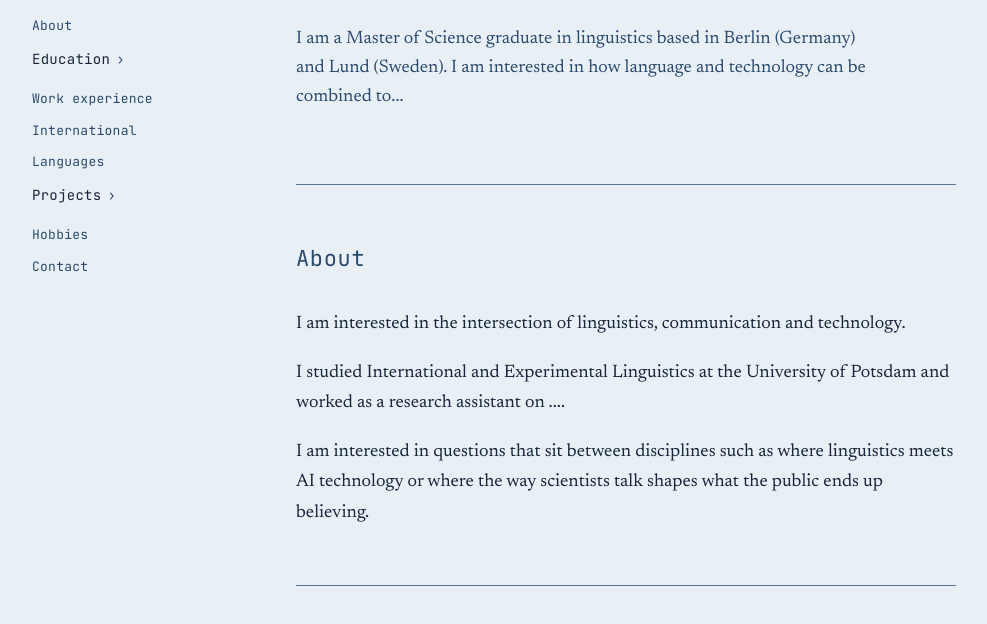
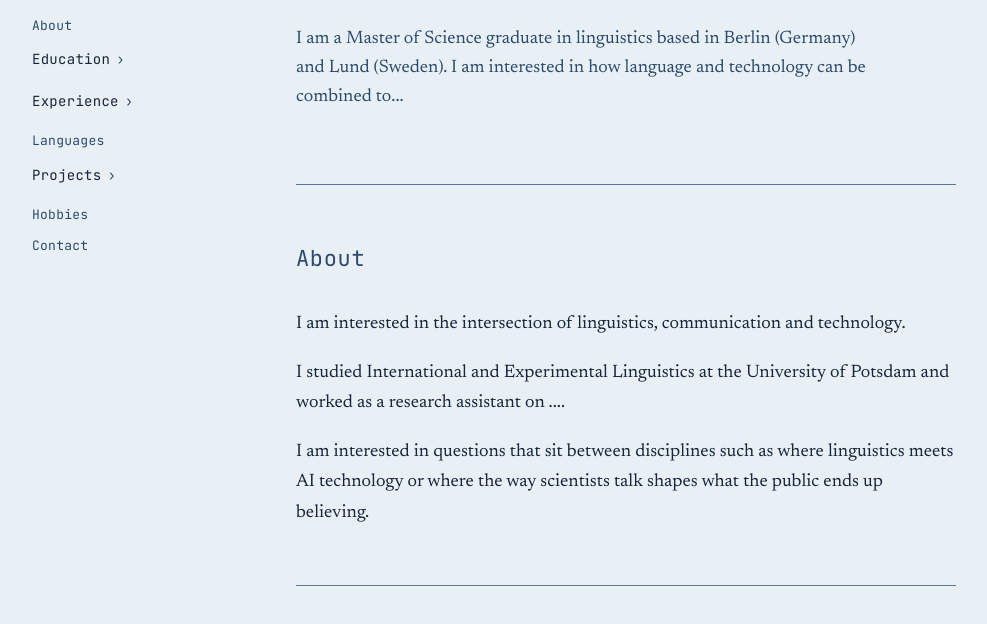
Before and after one commit to Chiara-Meisch/Chiara-Meisch.github.io, a plain HTML site: page index.html in a window 1280 px wide. Shown: the part 176-800 px from the top of the page, without its empty margins (108-1095 px from the left). Drawn offline with Linux system fonts and the light colour scheme.

Commit message:
Update index.html

```diff
--- a/index.html
+++ b/index.html
@@ -468,11 +468,17 @@
   </button>
   <div class="group-children" data-group="education">
     <a href="#degrees" class="sub">Degrees</a>
-    <a href="#certificates" class="sub">Certificates</a>
+    <a href="#certificates" class="sub">Professional Development</a>
   </div>
 
-  <a href="#work">Work experience</a>
-  <a href="#international">International</a>
+  <button type="button" class="group-toggle" aria-expanded="false" data-group="experience">
+    Experience <span class="arrow">›</span>
+  </button>
+  <div class="group-children" data-group="experience">
+    <a href="#work" class="sub">Work</a>
+    <a href="#international" class="sub">International</a>
+  </div>
+
   <a href="#languages">Languages</a>
 
   <button type="button" class="group-toggle" aria-expanded="false" data-group="projects">
```
